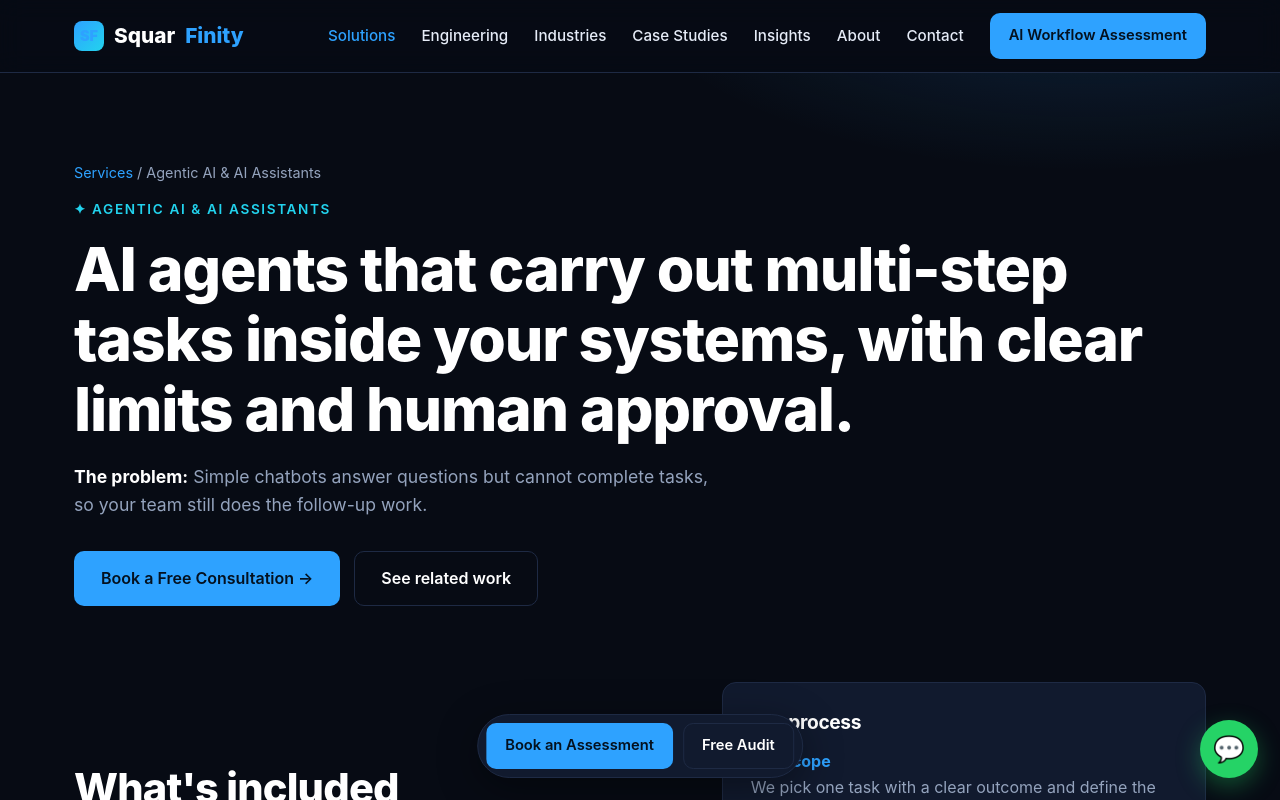
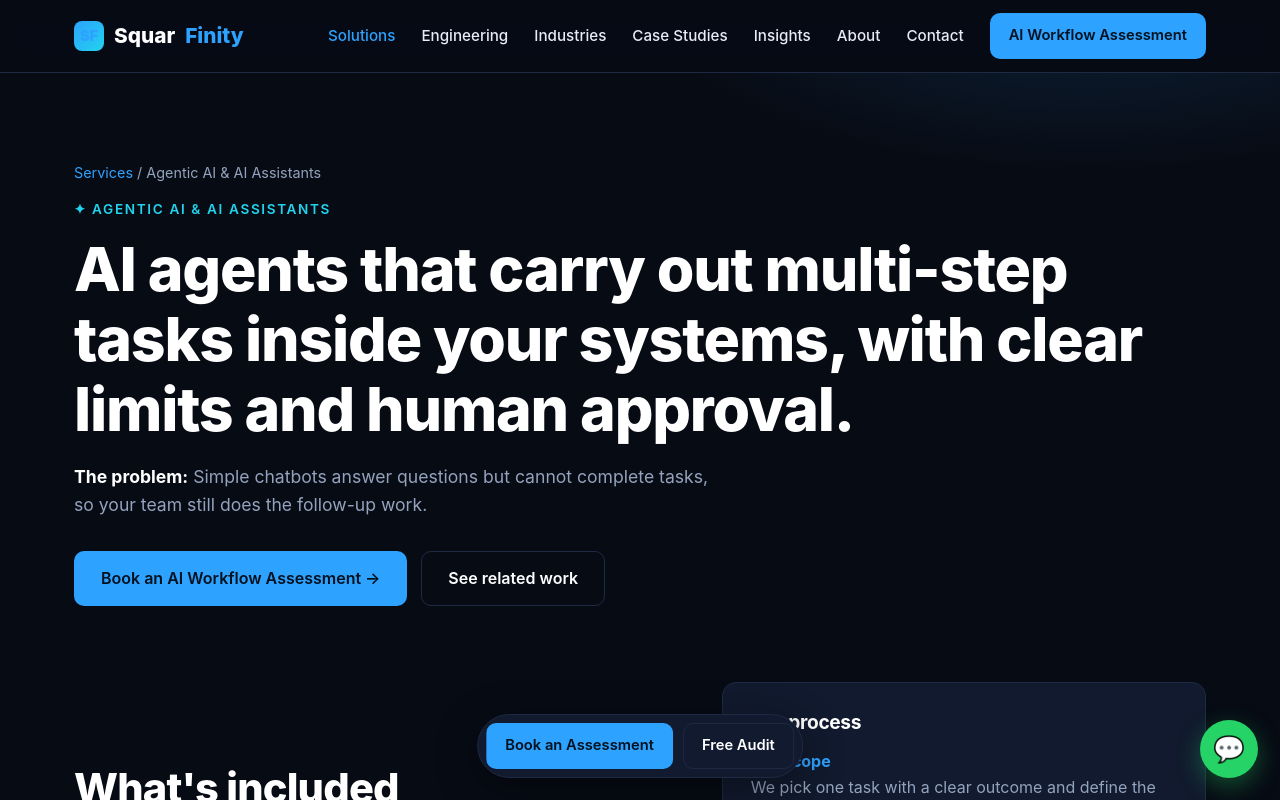
Before and after one commit to aziz007/Squarfinity.com, an Angular app: page /services/agentic-ai in a window 1280 px wide. Shown: the top 800 px of the page. Built offline with nearby package versions, Linux system fonts and the light colour scheme.

Commit message:
Align remaining CTA labels with AI workflow assessment
Co-Authored-By: Claude Haiku 5.5 <noreply@anthropic.com>
Claude-Session: https://claude.ai/code/session_015PHfT5uTcz84cMX8tzq7BU

```diff
--- a/src/app/pages/case-detail.component.ts
+++ b/src/app/pages/case-detail.component.ts
@@ -46,7 +46,7 @@ import { setSeo } from '../services/seo';
         <div class="card center">
           <h3>Want similar results?</h3>
           <p class="muted" style="margin:10px 0 22px">Tell us about your project and we'll outline a plan.</p>
-          <a routerLink="/consult" class="btn btn-primary">Book a Free Consultation →</a>
+          <a routerLink="/consult" class="btn btn-primary">Book an AI Workflow Assessment →</a>
         </div>
       </div></section>
     } @else {
--- a/src/app/pages/portfolio-list.component.ts
+++ b/src/app/pages/portfolio-list.component.ts
@@ -42,7 +42,7 @@ const FILTERS = ['All', 'Web', 'Mobile', 'SaaS', 'E-commerce', 'Marketing', 'AI'
     <section class="alt"><div class="wrap center">
       <h2 sfReveal>Have a project in mind?</h2>
       <div class="btns" style="justify-content:center">
-        <a routerLink="/consult" class="btn btn-primary">Book a Free Consultation →</a>
+        <a routerLink="/consult" class="btn btn-primary">Book an AI Workflow Assessment →</a>
       </div>
     </div></section>
   `
--- a/src/app/pages/service-detail.component.ts
+++ b/src/app/pages/service-detail.component.ts
@@ -18,7 +18,7 @@ import { setSeo } from '../services/seo';
         <h1>{{ s.short }}</h1>
         <p class="lead" style="margin-top:18px"><strong class="white">The problem:</strong> {{ s.problem }}</p>
         <div class="btns">
-          <a routerLink="/consult" class="btn btn-primary">Book a Free Consultation →</a>
+          <a routerLink="/consult" class="btn btn-primary">Book an AI Workflow Assessment →</a>
           <a routerLink="/portfolio" class="btn btn-ghost">See related work</a>
         </div>
       </div></section>
@@ -61,7 +61,7 @@ import { setSeo } from '../services/seo';
         <h2>Ready to start with {{ s.name }}?</h2>
         <p class="lead" style="margin:0 auto 26px">Get a clear scope, timeline and quote, free of charge.</p>
         <div class="btns" style="justify-content:center;margin-top:0">
-          <a routerLink="/consult" class="btn btn-primary">Book a Free Consultation →</a>
+          <a routerLink="/consult" class="btn btn-primary">Book an AI Workflow Assessment →</a>
           <a routerLink="/quote" class="btn btn-ghost">Get a Project Quote</a>
         </div>
       </div></div></section>
--- a/src/app/pages/services-list.component.ts
+++ b/src/app/pages/services-list.component.ts
@@ -32,7 +32,7 @@ import { setSeo } from '../services/seo';
       <h2>Not sure where to start?</h2>
       <p class="lead">Tell us your goal and we'll recommend the right mix in one call.</p>
       <div class="btns" style="justify-content:center">
-        <a routerLink="/consult" class="btn btn-primary">Book a Free Consultation →</a>
+        <a routerLink="/consult" class="btn btn-primary">Book an AI Workflow Assessment →</a>
       </div>
     </div></section>
   `
```
